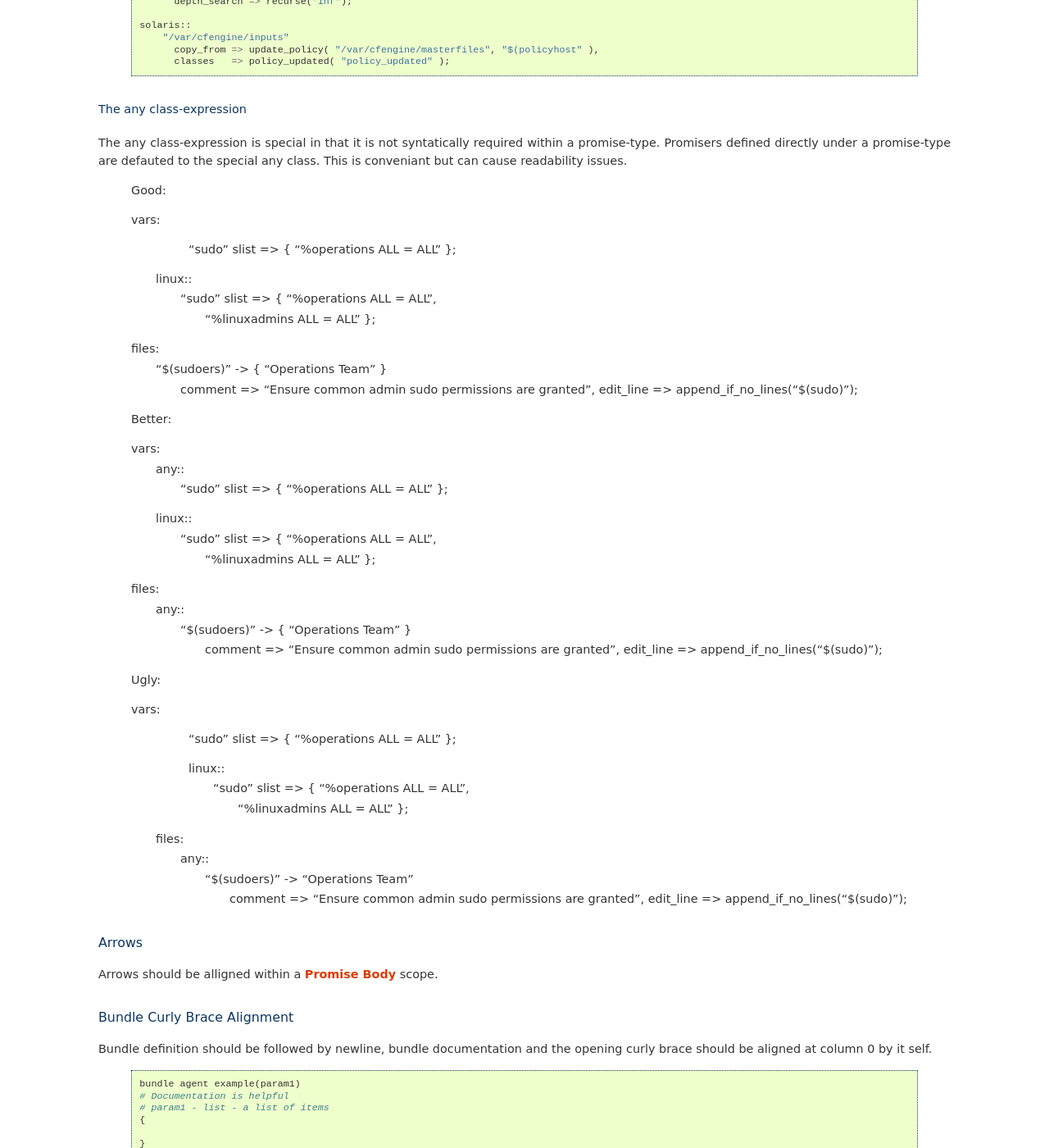
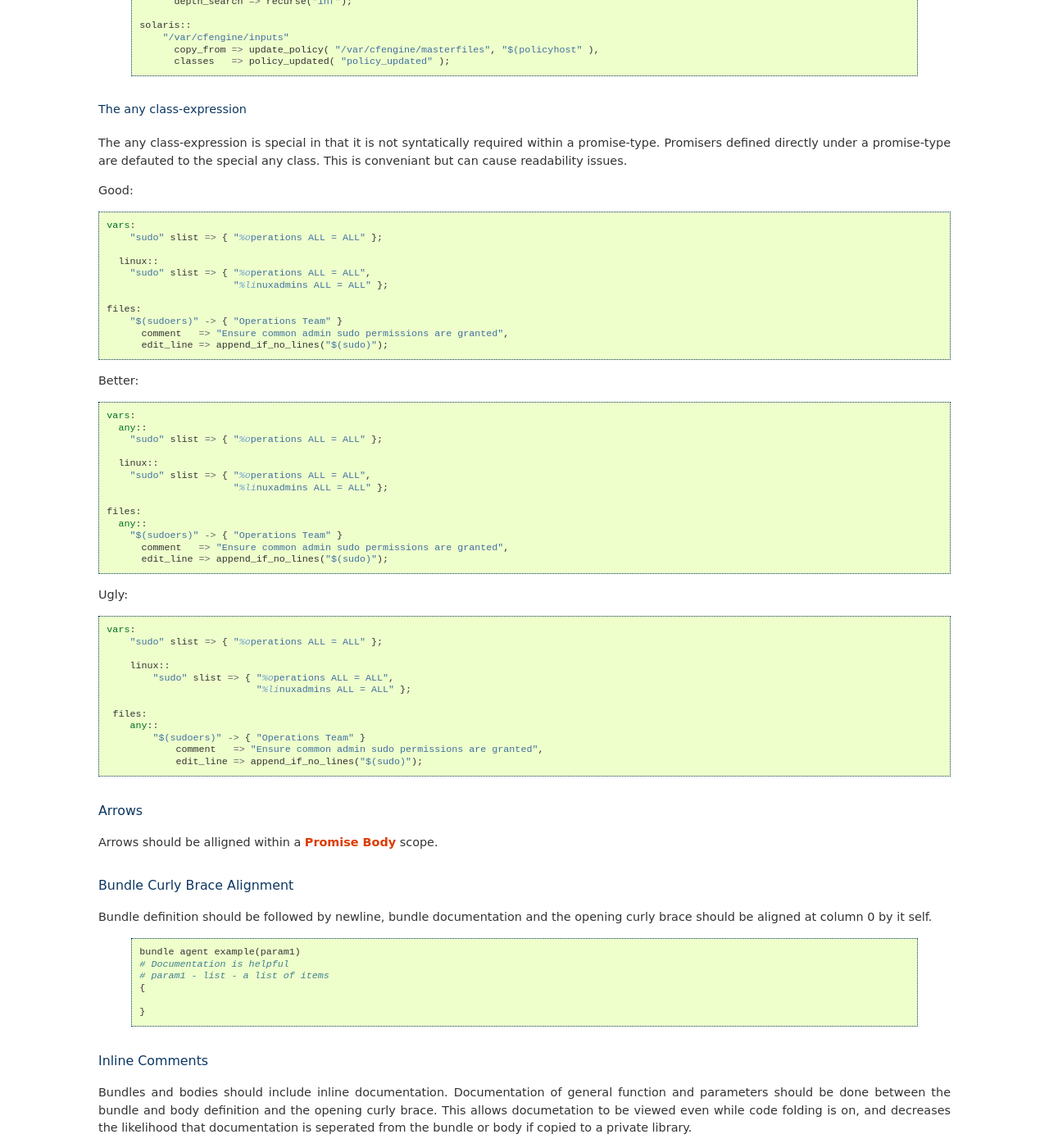
Before and after one commit to nickanderson/CFengine3-Style-Guide, a Sphinx documentation site: the page built from source/index.rst, in a window 1280 px wide and 1400 px high, scrolled down 1219 px. Shown: the whole window at 82% size. Built offline with Sphinx 7.4.7, drawn with Linux system fonts in a browser that asks for light colours.

Commit message:
Fix some style

```diff
--- a/source/index.rst
+++ b/source/index.rst
@@ -83,7 +83,7 @@ within a promise-type. Promisers defined directly under a promise-type are
 defauted to the special any class. This is conveniant but can cause readability
 issues.
 
-    Good::
+Good::
 
     vars:
         "sudo" slist => { "%operations ALL = ALL" };
@@ -97,11 +97,12 @@ issues.
           comment   => "Ensure common admin sudo permissions are granted",
           edit_line => append_if_no_lines("$(sudo)");
 
-    Better::
+Better::
 
     vars:
       any::
         "sudo" slist => { "%operations ALL = ALL" };
+
       linux::
         "sudo" slist => { "%operations ALL = ALL",
                           "%linuxadmins ALL = ALL" };
@@ -113,7 +114,7 @@ issues.
           edit_line => append_if_no_lines("$(sudo)");
 
 
-    Ugly::
+Ugly::
 
     vars:
         "sudo" slist => { "%operations ALL = ALL" };
@@ -124,7 +125,7 @@ issues.
 
      files:
         any::
-            "$(sudoers)" -> "Operations Team"
+            "$(sudoers)" -> { "Operations Team" }
                 comment   => "Ensure common admin sudo permissions are granted",
                 edit_line => append_if_no_lines("$(sudo)");
 
```
